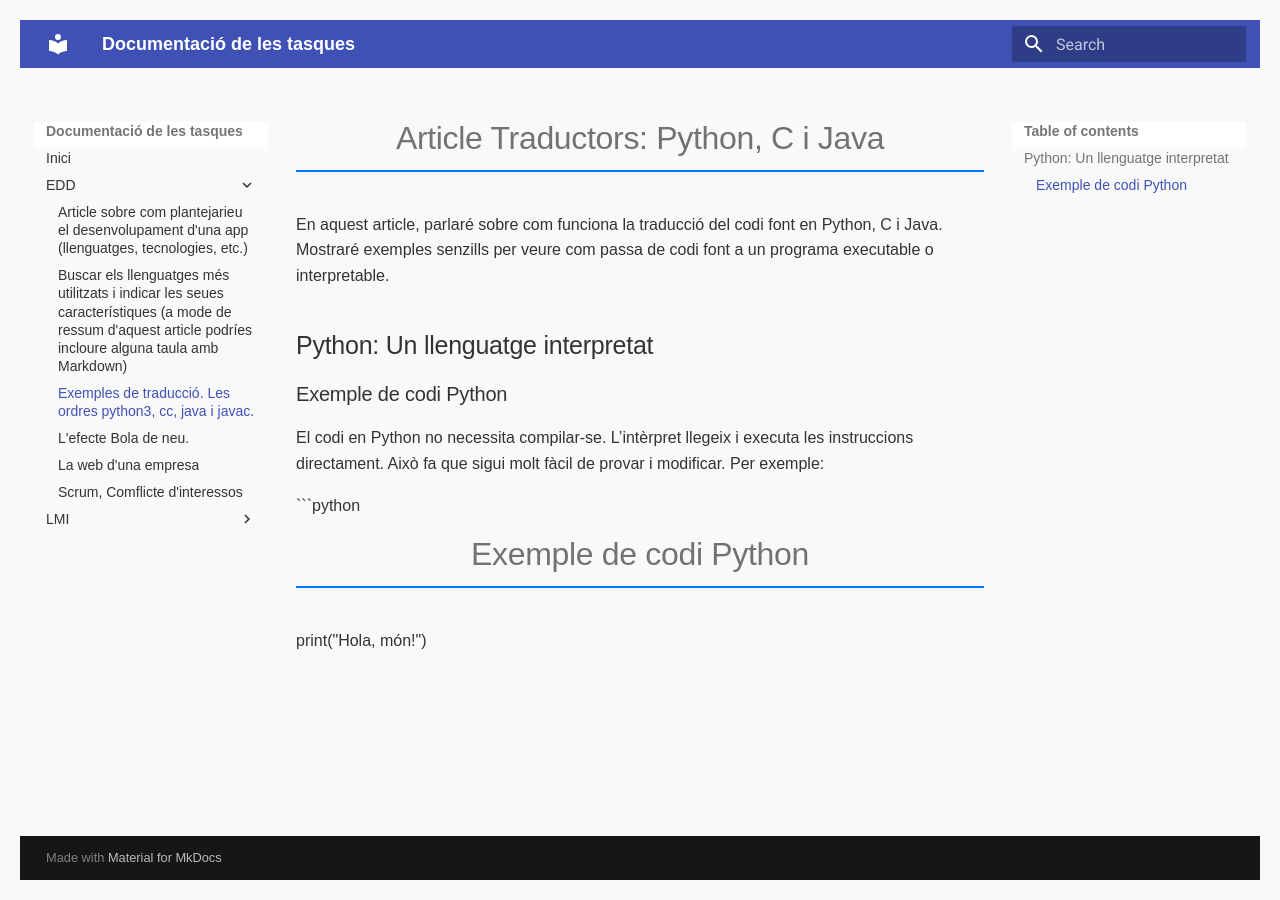
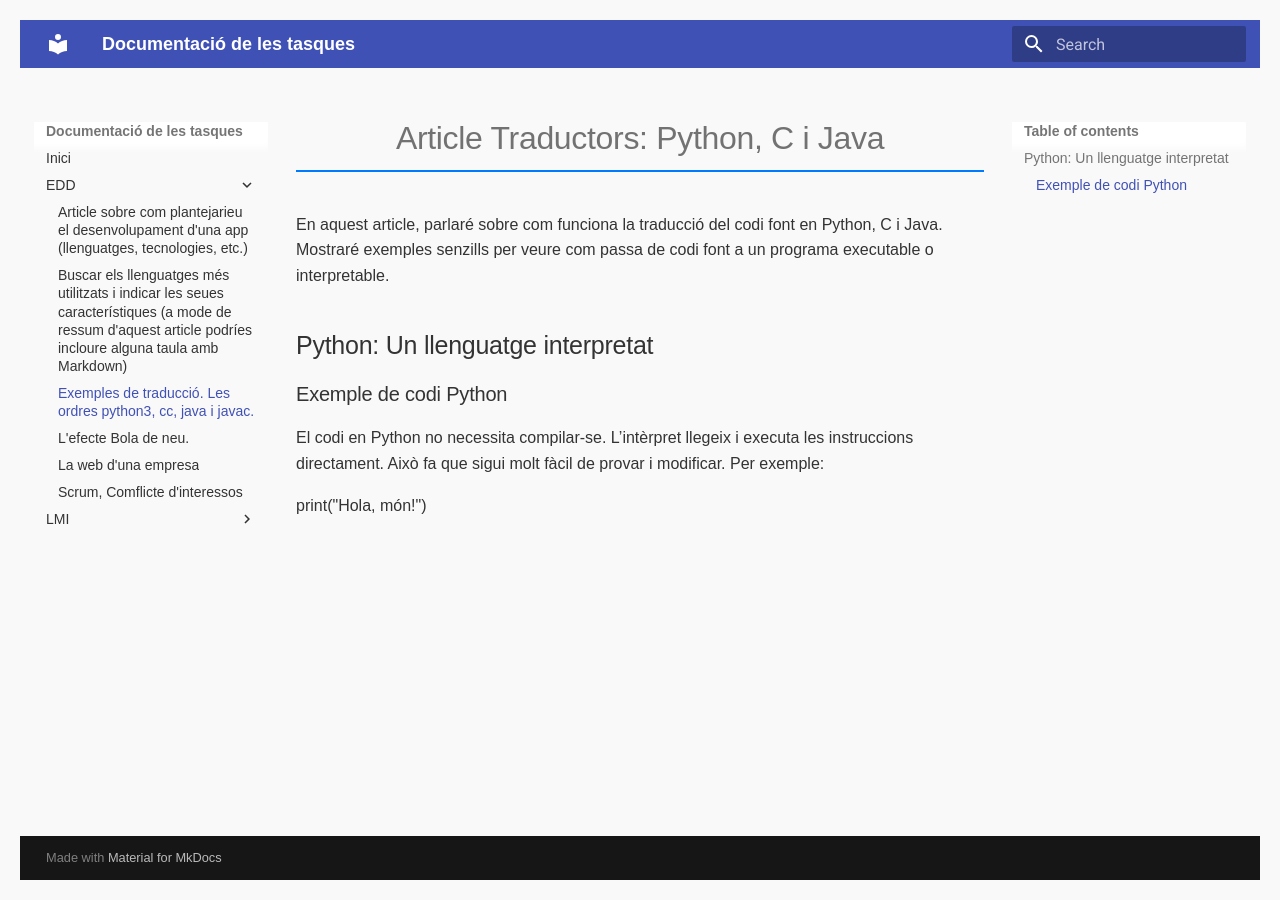
Before and after one commit to adriian04/APUNTES-LMI-EDD, an MkDocs documentation site: the page built from docs_md/EDD/ARTICULOS/ARTICLE_3.md, in a window 1280 px wide. Built offline with MkDocs 1.6.1 and Material for MkDocs 9.7.7, drawn with Linux system fonts in a browser that asks for light colours.

Commit message:
Update ARTICLE_3.md

````diff
--- a/docs_md/EDD/ARTICULOS/ARTICLE_3.md
+++ b/docs_md/EDD/ARTICULOS/ARTICLE_3.md
@@ -8,6 +8,4 @@ En aquest article, parlaré sobre com funciona la traducció del codi font en Py
 
 El codi en Python no necessita compilar-se. L’intèrpret llegeix i executa les instruccions directament. Això fa que sigui molt fàcil de provar i modificar. Per exemple:
 
-```python
-# Exemple de codi Python
 print("Hola, món!")
````
